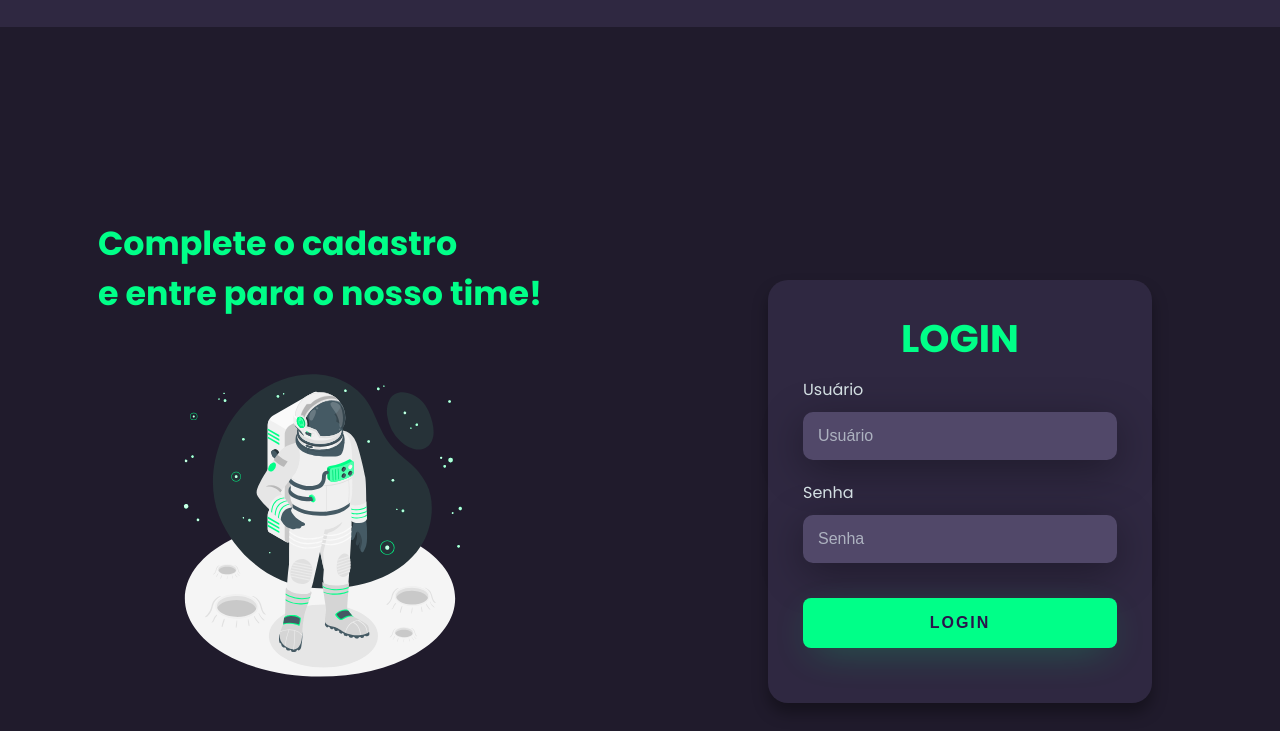
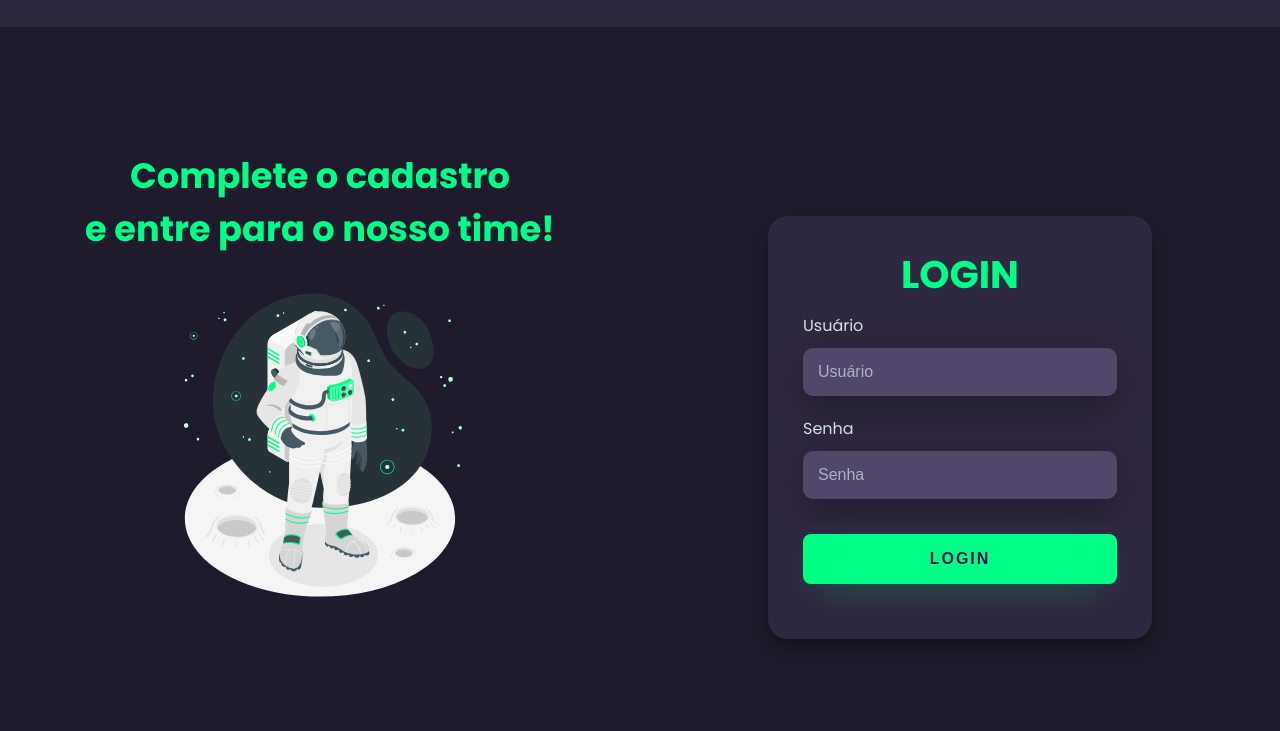
Before and after one commit to liviaerthal/login-page, a plain HTML site: page src/index.html in a window 1280 px wide. Shown: the part 69-800 px from the top of the page. Drawn offline with Linux system fonts and the light colour scheme.

Commit message:
some changes

```diff
--- a/src/style.css
+++ b/src/style.css
@@ -49,11 +49,7 @@ header{
 }
 
 .nav-links li a:hover{
-    background-color: #00ff88;
-    padding: 12px;
-    border-radius: 50px;
-    color:#000000;
-    font-weight: bold;
+    color:#00ff88;
     transition: all .7s ease 0s;
 }
 
@@ -80,7 +76,6 @@ header{
     display: flex;
     justify-content: center;
     align-items: center;
-
 }
 
 /* Left Login */
@@ -96,13 +91,13 @@ header{
 
 .left-login > h1 {
     color: #00ff88;
-    font-size: 2.6vw;
-    margin-top: 50px;
-    margin-bottom: 46px;
+    font-size: 2.7rem;
+    margin-bottom: 30px;
 }
 
 .imagem{
     width: 25vw;
+    margin-bottom: 100px;
 }
 
 /* Right login / card */
@@ -117,7 +112,6 @@ header{
 
 .card-login{
     width: 60%;
-    margin-top: 20%;
     display: flex;
     justify-content: center;
     align-items: center;
@@ -405,3 +399,17 @@ footer{
     }
 
 }
+
+@media only screen and (min-width: 1024px){
+
+    .left-login > h1{
+        text-align: center;
+        font-size: 2.2rem;
+        width: 100%;
+    }
+
+    .left-login > img{
+        width: 50%;
+    }
+
+}
```
Also changed, not shown: 1 other file.
